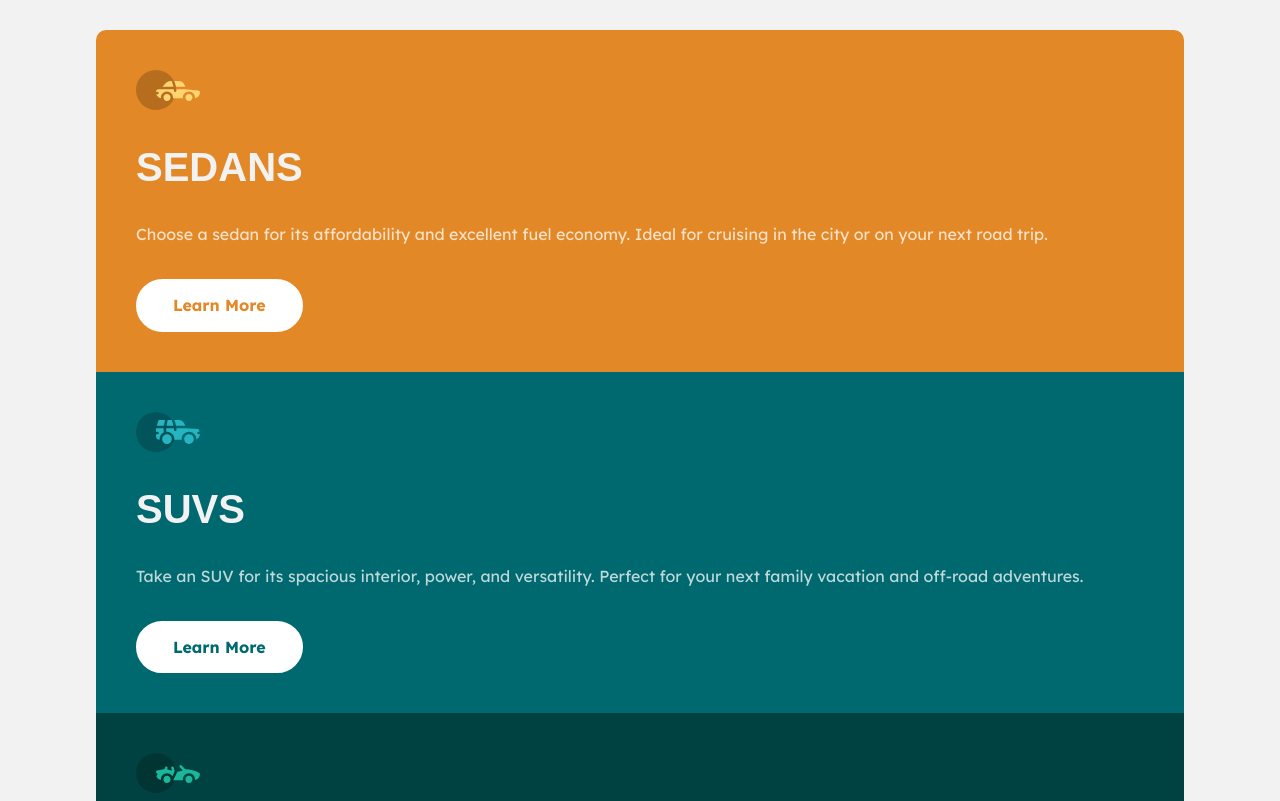
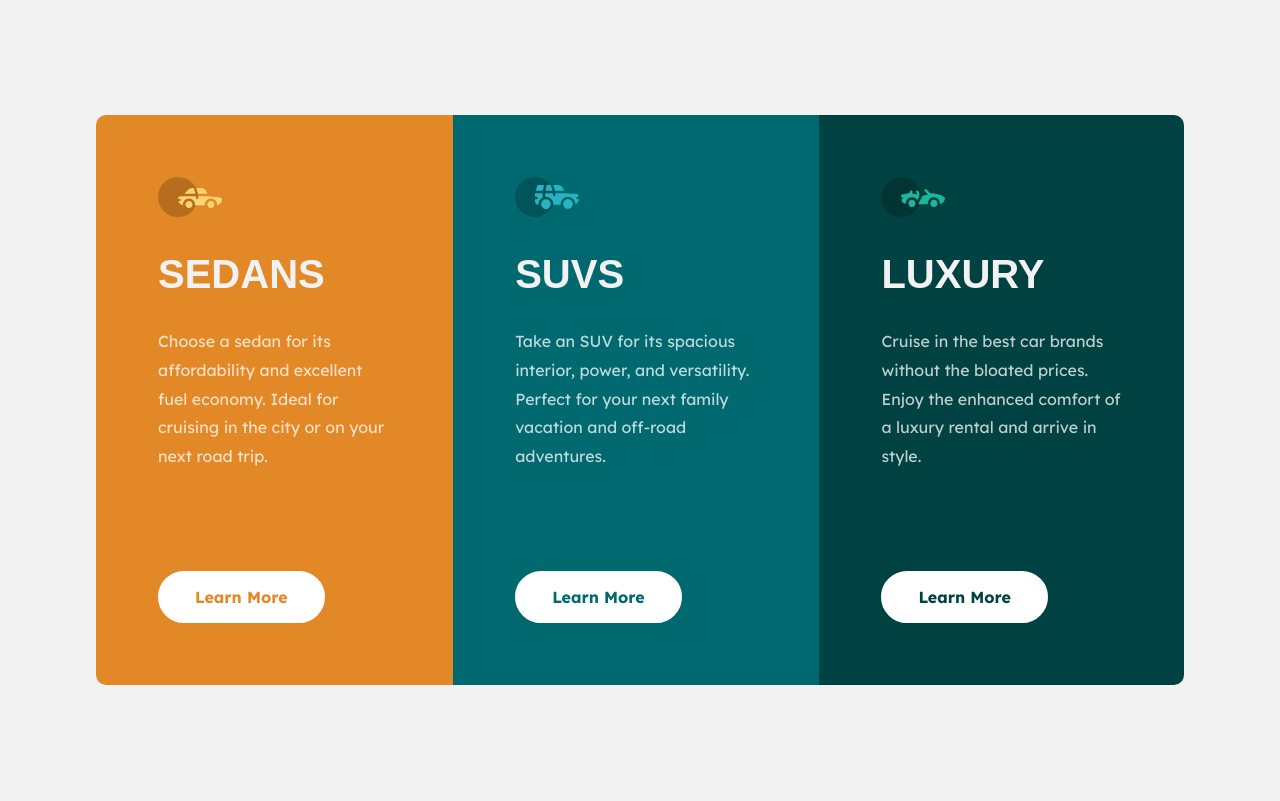
Before and after one commit to aperbet56/3_columns_preview_card_component, a plain HTML site: page index.html in a window 1280 px wide. Shown: the top 801 px of the page. Drawn offline with Linux system fonts and the light colour scheme; a web font is replaced by a local one.

Commit message:
Ajout du responsive version desktop

```diff
--- a/style.css
+++ b/style.css
@@ -104,3 +104,28 @@ body {
     cursor: pointer;
     color: var(--transparent-white);
 }
+
+/**** Responsive design version desktop ****/
+
+@media screen and (min-width: 992px) {
+    .container {
+        flex-direction: row;
+        margin: 0;
+    }
+
+    .card__container {
+        padding: 62px;
+    }
+
+    .card__container.one {
+        border-radius: 10px 0 0 10px;
+    }
+
+    .card__container.three {
+        border-radius: 0 10px 10px 0;
+    }
+
+    .card__container__text {
+        margin-bottom: 100px;
+    }
+}
```
